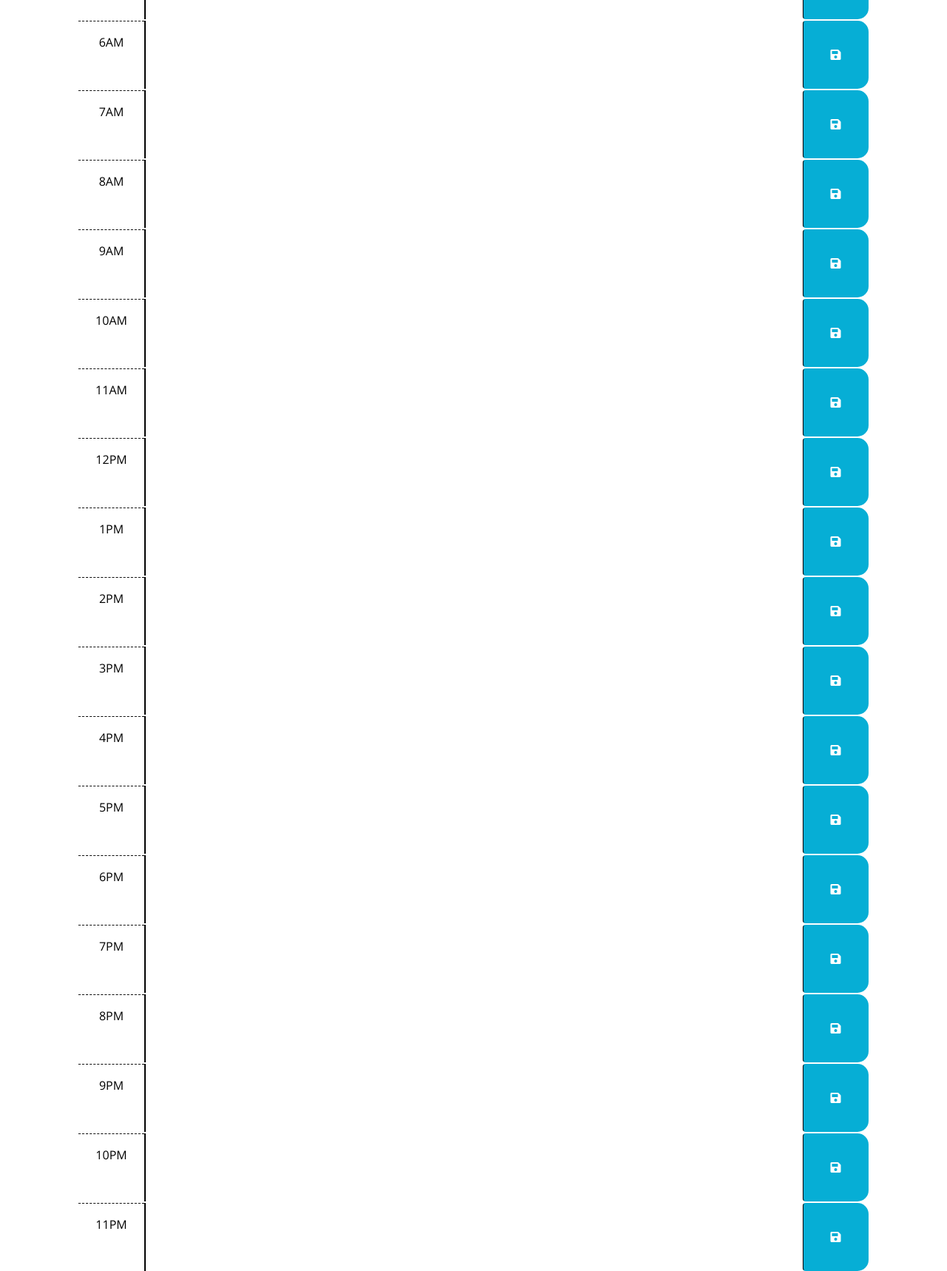
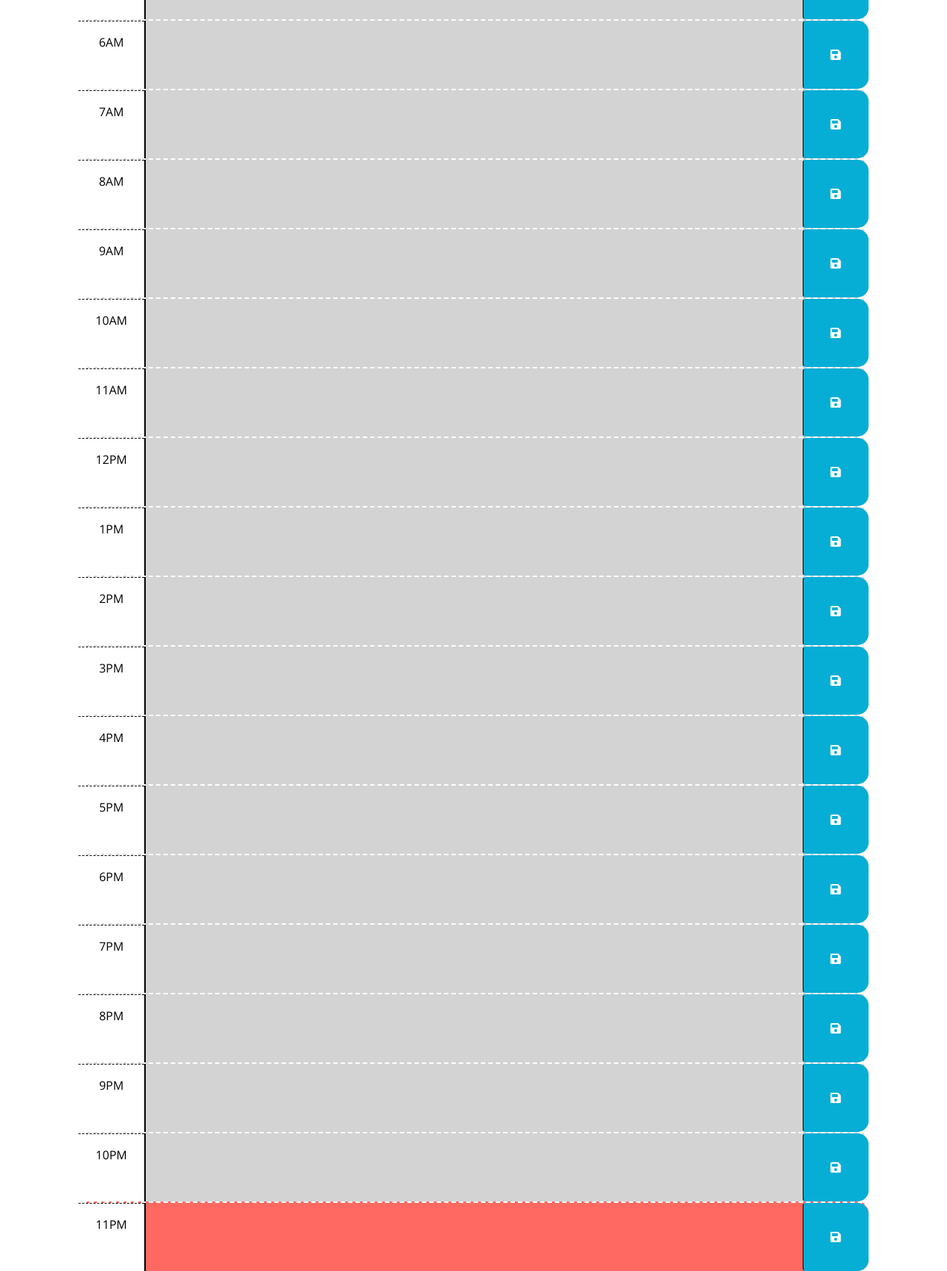
Before and after one commit to Jacob-Jeffries/m5c, a plain HTML site: page Develop/index.html in a window 1280 px wide. Shown: the part 840-2558 px from the top of the page at 74% size. Drawn offline with nearby package versions, Linux system fonts and the light colour scheme.

Commit message:
Loop to determine time of day and color the time slots past, present, & future

```diff
--- a/Develop/index.html
+++ b/Develop/index.html
@@ -40,7 +40,7 @@
         -->
 
 
-        <div id="hour-0" class="row time-block">
+        <div id="0" class="row time-block">
           <div class="col-2 col-md-1 hour text-center py-3">12AM</div>
           <textarea class="col-8 col-md-10 description" rows="3"> </textarea>
           <button class="btn saveBtn col-2 col-md-1" aria-label="save">
@@ -48,7 +48,7 @@
           </button>
         </div>
 
-        <div id="hour-1" class="row time-block">
+        <div id="1" class="row time-block">
           <div class="col-2 col-md-1 hour text-center py-3">1AM</div>
           <textarea class="col-8 col-md-10 description" rows="3"> </textarea>
           <button class="btn saveBtn col-2 col-md-1" aria-label="save">
@@ -56,7 +56,7 @@
           </button>
         </div>
 
-        <div id="hour-2" class="row time-block">
+        <div id="2" class="row time-block">
           <div class="col-2 col-md-1 hour text-center py-3">2AM</div>
           <textarea class="col-8 col-md-10 description" rows="3"> </textarea>
           <button class="btn saveBtn col-2 col-md-1" aria-label="save">
@@ -64,7 +64,7 @@
           </button>
         </div>
 
-        <div id="hour-3" class="row time-block">
+        <div id="3" class="row time-block">
           <div class="col-2 col-md-1 hour text-center py-3">3AM</div>
           <textarea class="col-8 col-md-10 description" rows="3"> </textarea>
           <button class="btn saveBtn col-2 col-md-1" aria-label="save">
@@ -72,7 +72,7 @@
           </button>
         </div>
 
-        <div id="hour-4" class="row time-block">
+        <div id="4" class="row time-block">
           <div class="col-2 col-md-1 hour text-center py-3">4AM</div>
           <textarea class="col-8 col-md-10 description" rows="3"> </textarea>
           <button class="btn saveBtn col-2 col-md-1" aria-label="save">
@@ -80,7 +80,7 @@
           </button>
         </div>
 
-        <div id="hour-5" class="row time-block">
+        <div id="5" class="row time-block">
           <div class="col-2 col-md-1 hour text-center py-3">5AM</div>
           <textarea class="col-8 col-md-10 description" rows="3"> </textarea>
           <button class="btn saveBtn col-2 col-md-1" aria-label="save">
@@ -88,7 +88,7 @@
           </button>
         </div>
 
-        <div id="hour-6" class="row time-block">
+        <div id="6" class="row time-block">
           <div class="col-2 col-md-1 hour text-center py-3">6AM</div>
           <textarea class="col-8 col-md-10 description" rows="3"> </textarea>
           <button class="btn saveBtn col-2 col-md-1" aria-label="save">
@@ -96,7 +96,7 @@
           </button>
         </div>
 
-        <div id="hour-7" class="row time-block">
+        <div id="7" class="row time-block">
           <div class="col-2 col-md-1 hour text-center py-3">7AM</div>
           <textarea class="col-8 col-md-10 description" rows="3"> </textarea>
           <button class="btn saveBtn col-2 col-md-1" aria-label="save">
@@ -104,7 +104,7 @@
           </button>
         </div>
 
-        <div id="hour-8" class="row time-block">
+        <div id="8" class="row time-block">
           <div class="col-2 col-md-1 hour text-center py-3">8AM</div>
           <textarea class="col-8 col-md-10 description" rows="3"> </textarea>
           <button class="btn saveBtn col-2 col-md-1" aria-label="save">
@@ -113,7 +113,7 @@
         </div>
 
       <!-- Example of a past time block. The "past" class adds a gray background color. -->
-      <div id="hour-9" class="row time-block">
+      <div id="9" class="row time-block">
         <div class="col-2 col-md-1 hour text-center py-3">9AM</div>
         <textarea class="col-8 col-md-10 description" rows="3"> </textarea>
         <button class="btn saveBtn col-2 col-md-1" aria-label="save">
@@ -122,7 +122,7 @@
       </div>
 
       <!-- Example of a a present time block. The "present" class adds a red background color. -->
-      <div id="hour-10" class="row time-block">
+      <div id="10" class="row time-block">
         <div class="col-2 col-md-1 hour text-center py-3">10AM</div>
         <textarea class="col-8 col-md-10 description" rows="3"> </textarea>
         <button class="btn saveBtn col-2 col-md-1" aria-label="save">
@@ -131,7 +131,7 @@
       </div>
 
       <!-- Example of a future time block. The "future" class adds a green background color. -->
-      <div id="hour-11" class="row time-block">
+      <div id="11" class="row time-block">
         <div class="col-2 col-md-1 hour text-center py-3">11AM</div>
         <textarea class="col-8 col-md-10 description" rows="3"> </textarea>
         <button class="btn saveBtn col-2 col-md-1" aria-label="save">
@@ -139,7 +139,7 @@
         </button>
       </div>
 
-      <div id="hour-12" class="row time-block">
+      <div id="12" class="row time-block">
         <div class="col-2 col-md-1 hour text-center py-3">12PM</div>
         <textarea class="col-8 col-md-10 description" rows="3"> </textarea>
         <button class="btn saveBtn col-2 col-md-1" aria-label="save">
@@ -147,7 +147,7 @@
         </button>
       </div>
 
-      <div id="hour-13" class="row time-block">
+      <div id="13" class="row time-block">
         <div class="col-2 col-md-1 hour text-center py-3">1PM</div>
         <textarea class="col-8 col-md-10 description" rows="3"> </textarea>
         <button class="btn saveBtn col-2 col-md-1" aria-label="save">
@@ -155,7 +155,7 @@
         </button>
       </div>
 
-      <div id="hour-14" class="row time-block">
+      <div id="14" class="row time-block">
         <div class="col-2 col-md-1 hour text-center py-3">2PM</div>
         <textarea class="col-8 col-md-10 description" rows="3"> </textarea>
         <button class="btn saveBtn col-2 col-md-1" aria-label="save">
@@ -163,7 +163,7 @@
         </button>
       </div>
 
-      <div id="hour-15" class="row time-block">
+      <div id="15" class="row time-block">
         <div class="col-2 col-md-1 hour text-center py-3">3PM</div>
         <textarea class="col-8 col-md-10 description" rows="3"> </textarea>
         <button class="btn saveBtn col-2 col-md-1" aria-label="save">
@@ -171,7 +171,7 @@
         </button>
       </div>
 
-      <div id="hour-16" class="row time-block">
+      <div id="16" class="row time-block">
         <div class="col-2 col-md-1 hour text-center py-3">4PM</div>
         <textarea class="col-8 col-md-10 description" rows="3"> </textarea>
         <button class="btn saveBtn col-2 col-md-1" aria-label="save">
@@ -179,7 +179,7 @@
         </button>
       </div>
 
-      <div id="hour-17" class="row time-block">
+      <div id="17" class="row time-block">
         <div class="col-2 col-md-1 hour text-center py-3">5PM</div>
         <textarea class="col-8 col-md-10 description" rows="3"> </textarea>
         <button class="btn saveBtn col-2 col-md-1" aria-label="save">
@@ -187,7 +187,7 @@
         </button>
       </div>
 
-      <div id="hour-18" class="row time-block">
+      <div id="18" class="row time-block future">
         <div class="col-2 col-md-1 hour text-center py-3">6PM</div>
         <textarea class="col-8 col-md-10 description" rows="3"> </textarea>
         <button class="btn saveBtn col-2 col-md-1" aria-label="save">
@@ -195,7 +195,7 @@
         </button>
       </div>
 
-      <div id="hour-19" class="row time-block">
+      <div id="19" class="row time-block">
         <div class="col-2 col-md-1 hour text-center py-3">7PM</div>
         <textarea class="col-8 col-md-10 description" rows="3"> </textarea>
         <button class="btn saveBtn col-2 col-md-1" aria-label="save">
@@ -203,7 +203,7 @@
         </button>
       </div>
 
-      <div id="hour-20" class="row time-block">
+      <div id="20" class="row time-block">
         <div class="col-2 col-md-1 hour text-center py-3">8PM</div>
         <textarea class="col-8 col-md-10 description" rows="3"> </textarea>
         <button class="btn saveBtn col-2 col-md-1" aria-label="save">
@@ -211,7 +211,7 @@
         </button>
       </div>
 
-      <div id="hour21" class="row time-block">
+      <div id="21" class="row time-block">
         <div class="col-2 col-md-1 hour text-center py-3">9PM</div>
         <textarea class="col-8 col-md-10 description" rows="3"> </textarea>
         <button class="btn saveBtn col-2 col-md-1" aria-label="save">
@@ -219,7 +219,7 @@
         </button>
       </div>
 
-      <div id="hour-22" class="row time-block">
+      <div id="22" class="row time-block">
         <div class="col-2 col-md-1 hour text-center py-3">10PM</div>
         <textarea class="col-8 col-md-10 description" rows="3"> </textarea>
         <button class="btn saveBtn col-2 col-md-1" aria-label="save">
@@ -227,7 +227,7 @@
         </button>
       </div>
 
-      <div id="hour-23" class="row time-block">
+      <div id="23" class="row time-block">
         <div class="col-2 col-md-1 hour text-center py-3">11PM</div>
         <textarea class="col-8 col-md-10 description" rows="3"> </textarea>
         <button class="btn saveBtn col-2 col-md-1" aria-label="save">
--- a/Develop/script.js
+++ b/Develop/script.js
@@ -2,14 +2,9 @@
 // the code isn't run until the browser has finished rendering all the elements
 // in the html.
 
-//Global Variables
-let currentTime = document.querySelector('#currT');
-let timeLeft = 2;
+$(function () {
+  let currentTime = document.querySelector('#currT');
 
-
-
-
-$(function () {
   // TODO: Add a listener for click events on the save button. This code should
   // use the id in the containing time-block as a key to save the user input in
   // local storage. HINT: What does `this` reference in the click listener
@@ -22,18 +17,32 @@ $(function () {
   // attribute of each time-block be used to conditionally add or remove the
   // past, present, and future classes? How can Day.js be used to get the
   // current hour in 24-hour time?
-  //
+
+  setInterval(function () {
+    let currHour = dayjs().format('H');
+
+    for (let i=0; i<24; i++){
+      let timeSlot = document.getElementById(i);
+      if(i > currHour){
+        // console.log(document.getElementById(i));
+        timeSlot.setAttribute("class", "row time-block future");
+      }
+      else if(i == currHour){
+        timeSlot.setAttribute("class", "row time-block present");
+      }
+      else if(i < currHour){
+        timeSlot.setAttribute("class", "row time-block past");
+      }
+    }
+  }, 1000);
+
   // TODO: Add code to get any user input that was saved in localStorage and set
   // the values of the corresponding textarea elements. HINT: How can the id
   // attribute of each time-block be used to do this?
 
 
   // TODO: Add code to display the current date in the header of the page.
-  timeInterval = setInterval(function() {
-    if (timeLeft > 1){
-      currentTime.innerText = dayjs().format('MMM DD, YYYY [at] hh:mm:ssA');
-    }else{
-      return;
-    }
+  setInterval(function() {
+    currentTime.innerText = dayjs().format('MMM DD, YYYY [at] hh:mm:ssA');
   }, 500);
 });
```
